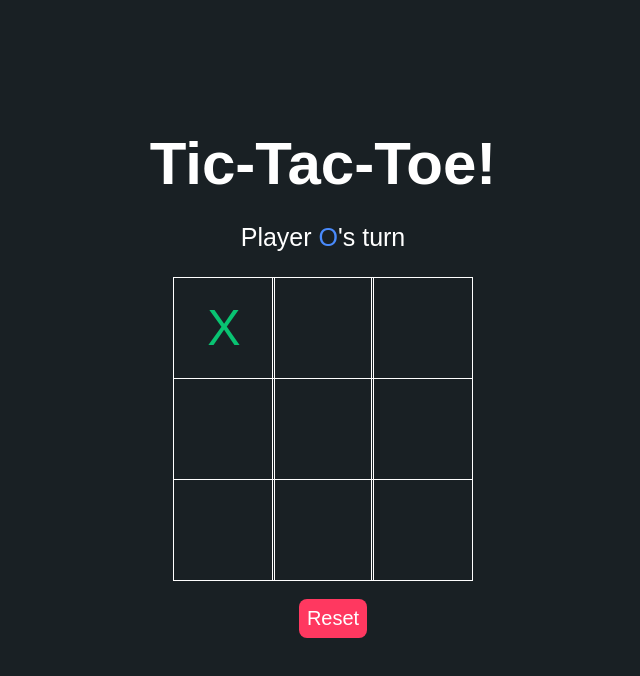
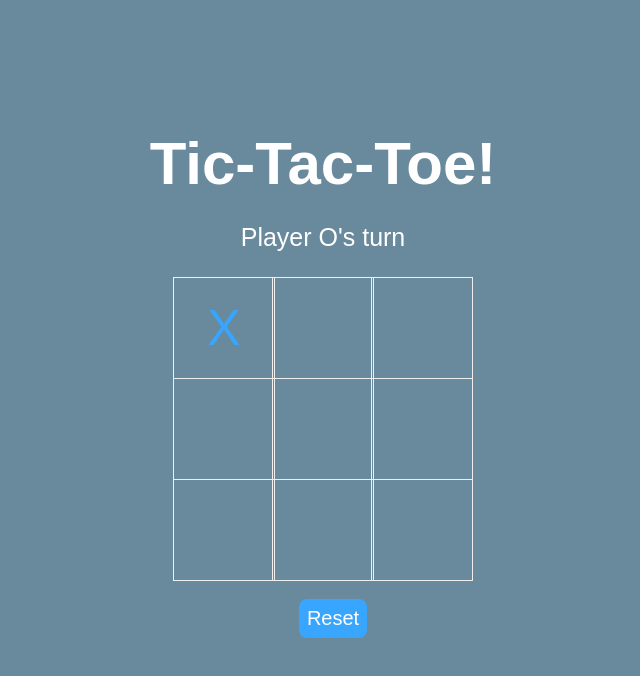
Before and after one commit to Kennyi00/Project_1, a plain HTML site: page TIC-TAC-TOE/index.html in a window 1280 px wide. Both pictures are taken after a click on the element 541 px from the left and 328 px from the top of the page. Shown: the whole page, without its empty margins (317-957 px from the left). Drawn offline with Linux system fonts and the light colour scheme.

Commit message:
Updated colors for X's & O's

```diff
--- a/TIC-TAC-TOE/main.css
+++ b/TIC-TAC-TOE/main.css
@@ -5,13 +5,13 @@
 }
 
 .background {
-    background-color: #192024;
+    background-color: #698a9c;
     height: 100vh;
     padding-top: 1px;
 }
 
 .title {
-    color: white;
+    color: rgb(255, 255, 255);
     text-align: center;
     font-size: 40px;
     margin-top: 10%;
@@ -38,7 +38,7 @@
 }
 
 .tile {
-    border: 1px solid white;
+    border: 1px solid rgb(238, 238, 238);
     min-width: 100px;
     min-height: 100px;
     display: flex;
@@ -49,11 +49,11 @@
 }
 
 .playerX {
-    color: #09C372;
+    color: #38a5ff;
 }
 
 .playerO {
-    color: #498AFB;
+    color: #ffffff;
 }
 
 .controls {
@@ -65,7 +65,7 @@
 }
 
 #reset {
-    background-color: #FF3860;
+    background-color: #38a5ff;
     color: white;
     padding: 8px;
     border-radius: 8px;
```
